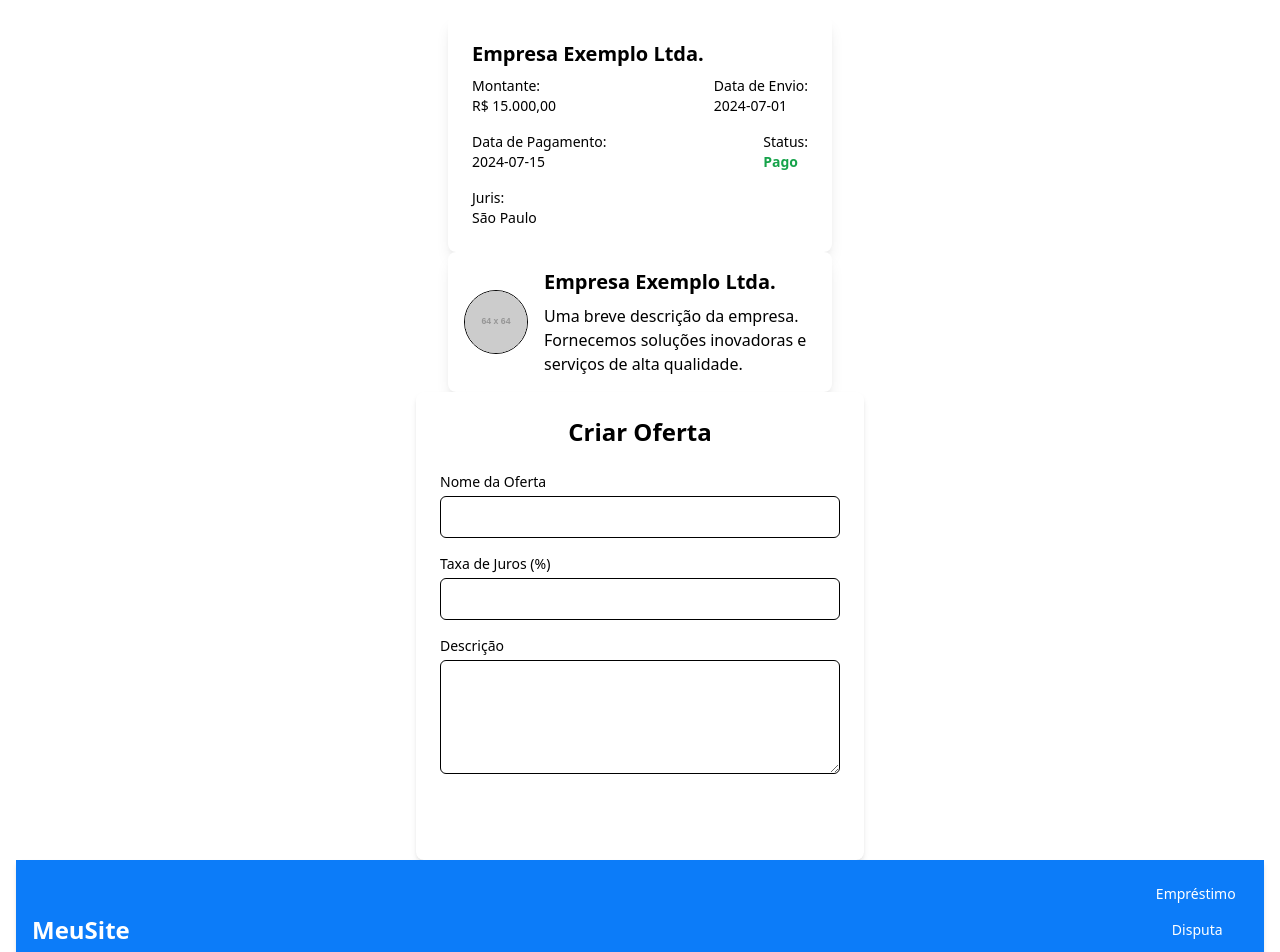
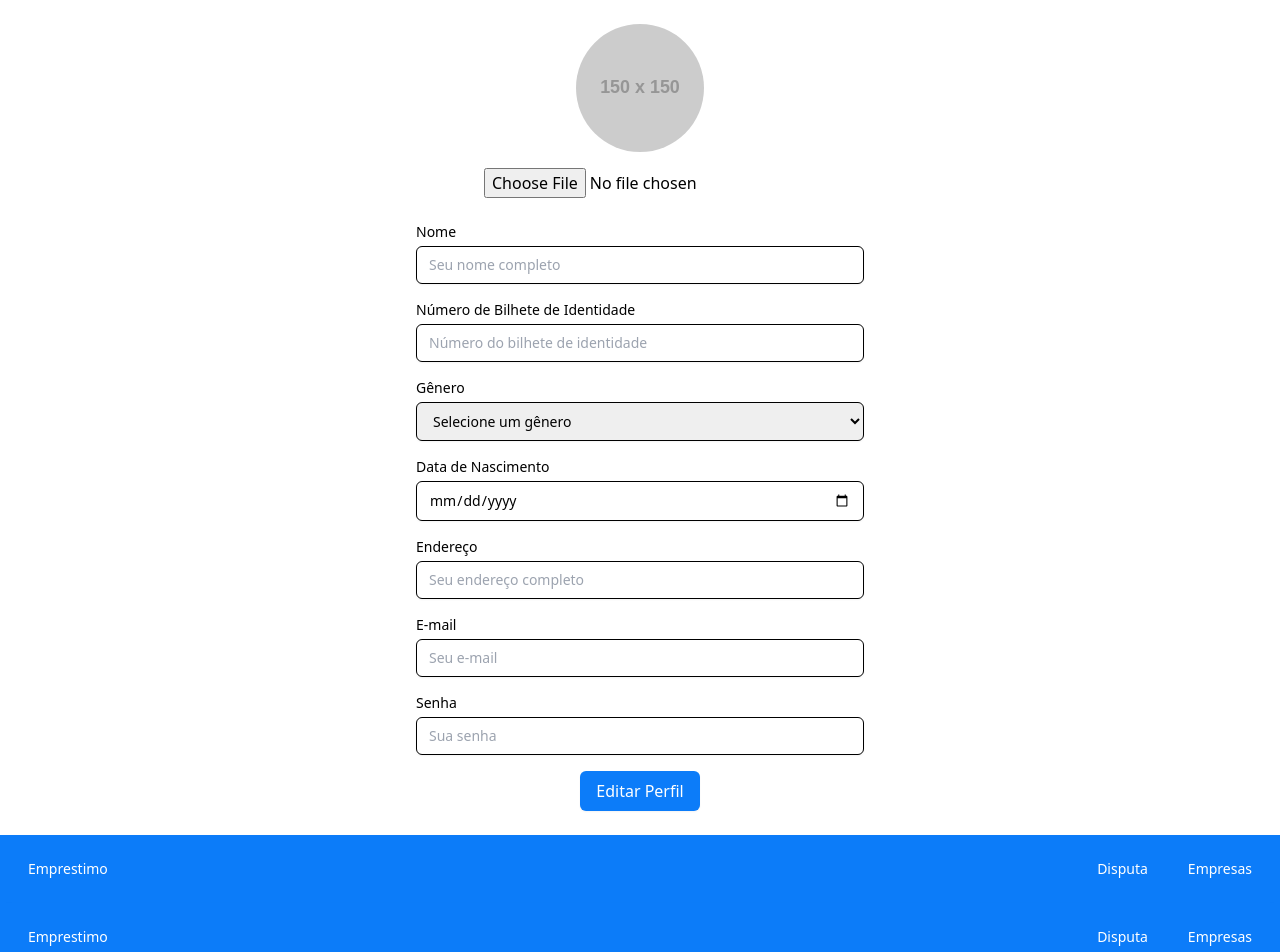
Before and after one commit to yuran-nhassengo/fronted-projecto-final-bytes, a React (Vite) app: page / in a window 1280 px wide. Shown: the top 952 px of the page. Built offline with nearby package versions, Linux system fonts and the light colour scheme.

Commit message:
Add routes and configComponent

```diff
--- a/src/App.jsx
+++ b/src/App.jsx
@@ -1,38 +1,17 @@
 
+import { RouterProvider } from 'react-router-dom'
 import './App.css'
-import { CompanyCard } from './components/cards/emprestimo';
-import { CompanyProfileCard } from './components/cards/ofertas';
-import { Footer } from './components/navBar';
-import { CreateOfferForm } from './components/ofertas/ofertas';
+import { route } from './routes'
 
 
 
 function App() {
 
-  const companyData = {
-    nomeEmpresa: "Empresa Exemplo Ltda.",
-    montante: "R$ 15.000,00",
-    dataEnvio: "2024-07-01",
-    dataPagamento: "2024-07-15",
-    status: "Pago",
-    juris: "São Paulo"
-};
 
-const companyData2 = {
-  foto: 'https://via.placeholder.com/64',
-  nomeEmpresa: 'Empresa Exemplo Ltda.',
-  descricao: 'Uma breve descrição da empresa. Fornecemos soluções inovadoras e serviços de alta qualidade.'
-};
 
   return (
     <>
-    <div className="p-4">
-
-            <CompanyCard company={companyData} />
-            <CompanyProfileCard company={companyData2} />
-            <CreateOfferForm />
-            <Footer/>
-        </div>
+      <RouterProvider router={route}/>
     </>
   )
 }
--- /dev/null
+++ b/src/components/configuracoes/index.jsx
@@ -0,0 +1,152 @@
+import React, { useState } from 'react';
+
+export const Configuracoes = () => {
+
+    const [profilePic, setProfilePic] = useState(null);
+
+
+    const handleImageChange = (e) => {
+        const file = e.target.files[0];
+        if (file) {
+            const reader = new FileReader();
+            reader.onloadend = () => setProfilePic(reader.result);
+            reader.readAsDataURL(file);
+        }
+    };
+
+    return (
+        <div className="container mx-auto p-4 sm:p-6">
+            <div className="flex flex-col items-center">
+
+                <div className="mb-6 text-center">
+                    <img
+                        src={profilePic || 'https://via.placeholder.com/150'}
+                        alt="Perfil"
+                        className="w-32 h-32 rounded-full object-cover mx-auto"
+                    />
+                    <input
+                        type="file"
+                        accept="image/*"
+                        onChange={handleImageChange}
+                        className="mt-4"
+                    />
+                </div>
+
+
+                <div className="w-full max-w-md">
+                    <form className="space-y-4">
+
+                        <div>
+                            <label htmlFor="nome" className="block text-sm font-medium text-gray-700">
+                                Nome
+                            </label>
+                            <input
+                                type="text"
+                                id="nome"
+                                name="nome"
+                                className="mt-1 block w-full px-3 py-2 border border-gray-300 rounded-md shadow-sm focus:outline-none focus:ring-blue-500 focus:border-blue-500 sm:text-sm"
+                                placeholder="Seu nome completo"
+                            />
+                        </div>
+
+
+                        <div>
+                            <label htmlFor="bilhete" className="block text-sm font-medium text-gray-700">
+                                Número de Bilhete de Identidade
+                            </label>
+                            <input
+                                type="text"
+                                id="bilhete"
+                                name="bilhete"
+                                className="mt-1 block w-full px-3 py-2 border border-gray-300 rounded-md shadow-sm focus:outline-none focus:ring-blue-500 focus:border-blue-500 sm:text-sm"
+                                placeholder="Número do bilhete de identidade"
+                            />
+                        </div>
+
+
+                        <div>
+                            <label htmlFor="genero" className="block text-sm font-medium text-gray-700">
+                                Gênero
+                            </label>
+                            <select
+                                id="genero"
+                                name="genero"
+                                className="mt-1 block w-full px-3 py-2 border border-gray-300 rounded-md shadow-sm focus:outline-none focus:ring-blue-500 focus:border-blue-500 sm:text-sm"
+                            >
+                                <option value="">Selecione um gênero</option>
+                                <option value="masculino">Masculino</option>
+                                <option value="feminino">Feminino</option>
+                                <option value="outro">Outro</option>
+                            </select>
+                        </div>
+
+
+                        <div>
+                            <label htmlFor="nascimento" className="block text-sm font-medium text-gray-700">
+                                Data de Nascimento
+                            </label>
+                            <input
+                                type="date"
+                                id="nascimento"
+                                name="nascimento"
+                                className="mt-1 block w-full px-3 py-2 border border-gray-300 rounded-md shadow-sm focus:outline-none focus:ring-blue-500 focus:border-blue-500 sm:text-sm"
+                            />
+                        </div>
+
+
+                        <div>
+                            <label htmlFor="endereco" className="block text-sm font-medium text-gray-700">
+                                Endereço
+                            </label>
+                            <input
+                                type="text"
+                                id="endereco"
+                                name="endereco"
+                                className="mt-1 block w-full px-3 py-2 border border-gray-300 rounded-md shadow-sm focus:outline-none focus:ring-blue-500 focus:border-blue-500 sm:text-sm"
+                                placeholder="Seu endereço completo"
+                            />
+                        </div>
+
+
+                        <div>
+                            <label htmlFor="email" className="block text-sm font-medium text-gray-700">
+                                E-mail
+                            </label>
+                            <input
+                                type="email"
+                                id="email"
+                                name="email"
+                                className="mt-1 block w-full px-3 py-2 border border-gray-300 rounded-md shadow-sm focus:outline-none focus:ring-blue-500 focus:border-blue-500 sm:text-sm"
+                                placeholder="Seu e-mail"
+                            />
+                        </div>
+
+
+                        <div>
+                            <label htmlFor="senha" className="block text-sm font-medium text-gray-700">
+                                Senha
+                            </label>
+                            <input
+                                type="password"
+                                id="senha"
+                                name="senha"
+                                className="mt-1 block w-full px-3 py-2 border border-gray-300 rounded-md shadow-sm focus:outline-none focus:ring-blue-500 focus:border-blue-500 sm:text-sm"
+                                placeholder="Sua senha"
+                            />
+                        </div>
+
+
+                        <div className="flex justify-center mt-6">
+                            <button
+                                type="button"
+                                className="px-4 py-2 bg-blue text-white rounded-md shadow-sm hover:bg-blue focus:outline-none focus:ring-2 focus:ring-blue-500 focus:ring-offset-2"
+                            >
+                                Editar Perfil
+                            </button>
+                        </div>
+                    </form>
+                </div>
+            </div>
+        </div>
+    );
+};
--- a/src/components/navBar/navbar.jsx
+++ b/src/components/navBar/navbar.jsx
@@ -3,34 +3,31 @@ import { Link } from 'react-router-dom';
 
 export const Navbar = () => {
     return (
-        <nav className="bg-blue p-4 shadow-md">
+        <nav className="bg-blue p-4 flex bottom-0 shadow-md w-full flex flex-col md:flex-row md:justify-between items-center">
             <div className="container mx-auto flex justify-between items-center">
 
-                <div className="text-white text-2xl font-bold">
-                    <p to="/" className="hover:text-gray-200">
-                        MeuSite
-                    </p>
+                <div className="flex items-center space-x-4">
+                    <Link
+                        to="/emprestimo"
+                        className="text-white hover:text-red px-3 py-2 rounded-md text-sm font-medium"
+                    >
+                        Emprestimo
+                    </Link>
                 </div>
 
-                <div className="space-x-4">
-                    <p
-                        to="/emprestimo"
-                        className="text-white hover:bg-blue px-3 py-2 rounded-md text-sm font-medium"
-                    >
-                        Empréstimo
-                    </p>
-                    <p
+                <div className="flex space-x-4">
+                   <Link
                         to="/disputa"
-                        className="text-white hover:bg-blue px-3 py-2 rounded-md text-sm font-medium"
+                        className="text-white hover:text-red px-3 py-2 rounded-md text-sm font-medium"
                     >
                         Disputa
-                    </p>
-                    <p
-                        to="/"
-                        className="text-white hover:bg-blue px-3 py-2 rounded-md text-sm font-medium"
+                    </Link>
+                   <Link
+                        to="/empresas"
+                        className="text-white hover:text-red px-3 py-2 rounded-md text-sm font-medium"
                     >
                         Empresas
-                    </p>
+                    </Link>
                 </div>
             </div>
         </nav>
--- /dev/null
+++ b/src/pages/configuracoes.jsx
@@ -0,0 +1,16 @@
+import React from 'react'
+
+
+import { Footer } from '../components/navBar'
+import { Configuracoes } from '../components/configuracoes'
+
+export const ConfiguracoesPage = () => {
+  return (
+    <>
+      <main>
+          <Configuracoes/>
+      </main>
+    <Footer/>
+    </>
+  )
+}
--- /dev/null
+++ b/src/pages/disputa.jsx
@@ -0,0 +1,17 @@
+import React from 'react'
+import { Footer } from '../components/navBar'
+
+export const Disputa = () => {
+  return (
+    <>
+      <main>
+
+
+      Disputa
+
+
+      </main>
+    <Footer/>
+    </>
+  )
+}
--- /dev/null
+++ b/src/pages/empresas.jsx
@@ -0,0 +1,17 @@
+import React from 'react'
+import { Footer } from '../components/navBar'
+
+export const Empresas = () => {
+  return (
+    <>
+      <main>
+
+        Empresas
+
+
+
+      </main>
+    <Footer/>
+    </>
+  )
+}
--- /dev/null
+++ b/src/pages/emprestimo.jsx
@@ -0,0 +1,17 @@
+import React from 'react'
+import { Footer } from '../components/navBar'
+
+export const Emprestimo = () => {
+  return (
+    <>
+      <main>
+
+        Emprestimo
+
+
+
+      </main>
+    <Footer/>
+    </>
+  )
+}
--- /dev/null
+++ b/src/pages/error-page.jsx
@@ -0,0 +1,17 @@
+import React from 'react'
+import { Footer } from '../components/navBar'
+
+export const ErrorPage = () => {
+  return (
+    <>
+      <main>
+
+       404
+
+
+
+      </main>
+    <Footer/>
+    </>
+  )
+}
--- /dev/null
+++ b/src/pages/home.jsx
@@ -0,0 +1,25 @@
+
+import { Footer } from '../components/navBar';
+import { ConfiguracoesPage } from './configuracoes';
+
+
+
+
+export const  Home= () => {
+
+
+
+
+  return (
+    <>
+      <main>
+
+
+      <ConfiguracoesPage/>
+
+
+      </main>
+    <Footer/>
+    </>
+  )
+}
--- /dev/null
+++ b/src/routes.jsx
@@ -0,0 +1,33 @@
+import { createBrowserRouter } from "react-router-dom";
+
+import {Home} from '../src/pages/home'
+import {Disputa} from '../src/pages/disputa'
+import {Emprestimo} from '../src/pages/emprestimo'
+import {ErrorPage} from '../src/pages/error-page'
+import { ConfiguracoesPage} from '../src/pages/configuracoes'
+import {Empresas} from '../src/pages/empresas'
+
+export const route = createBrowserRouter([
+
+    {
+        path:"/",
+        element:<Home/>,
+        errorElement:<ErrorPage/>,
+    },
+    {
+        path:"/disputa",
+        element:<Disputa/>,
+    },
+    {
+        path:"/emprestimo",
+        element:<Emprestimo/>,
+    },
+    {
+        path:"/configuracoes",
+        element:<ConfiguracoesPage/>,
+    },
+    {
+        path:"/empresas",
+        element:<Empresas/>,
+    },
+])
```
